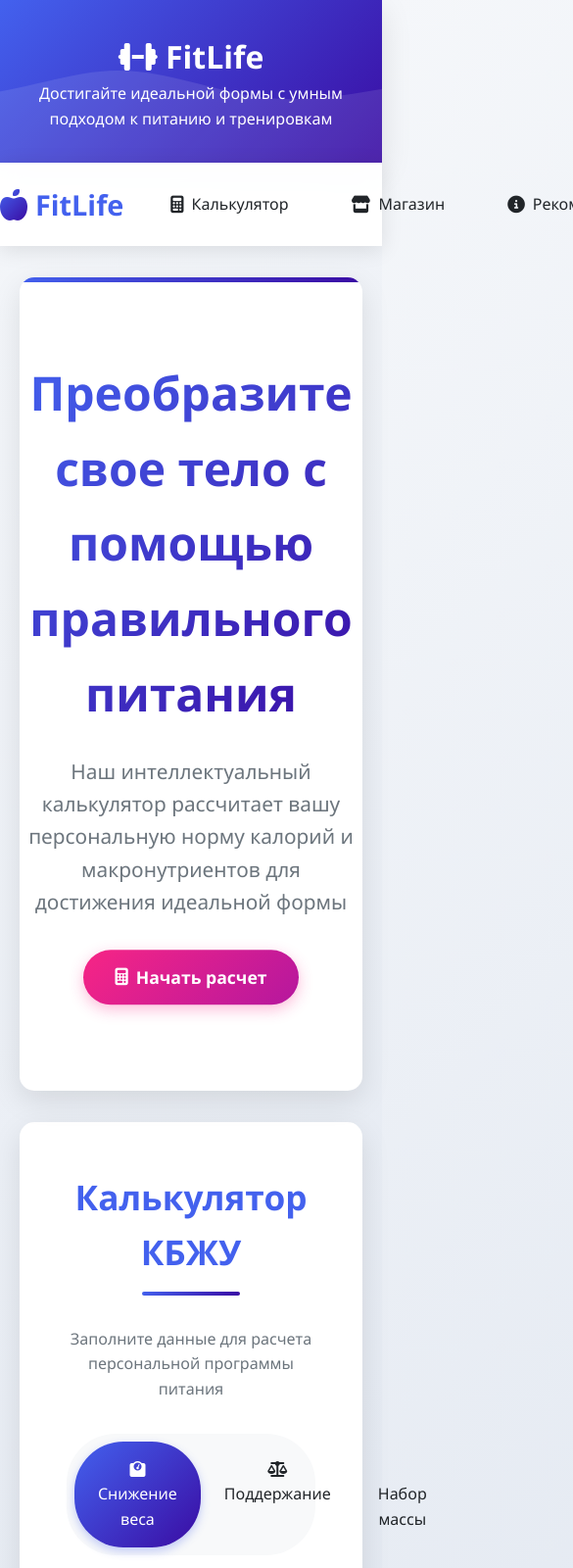
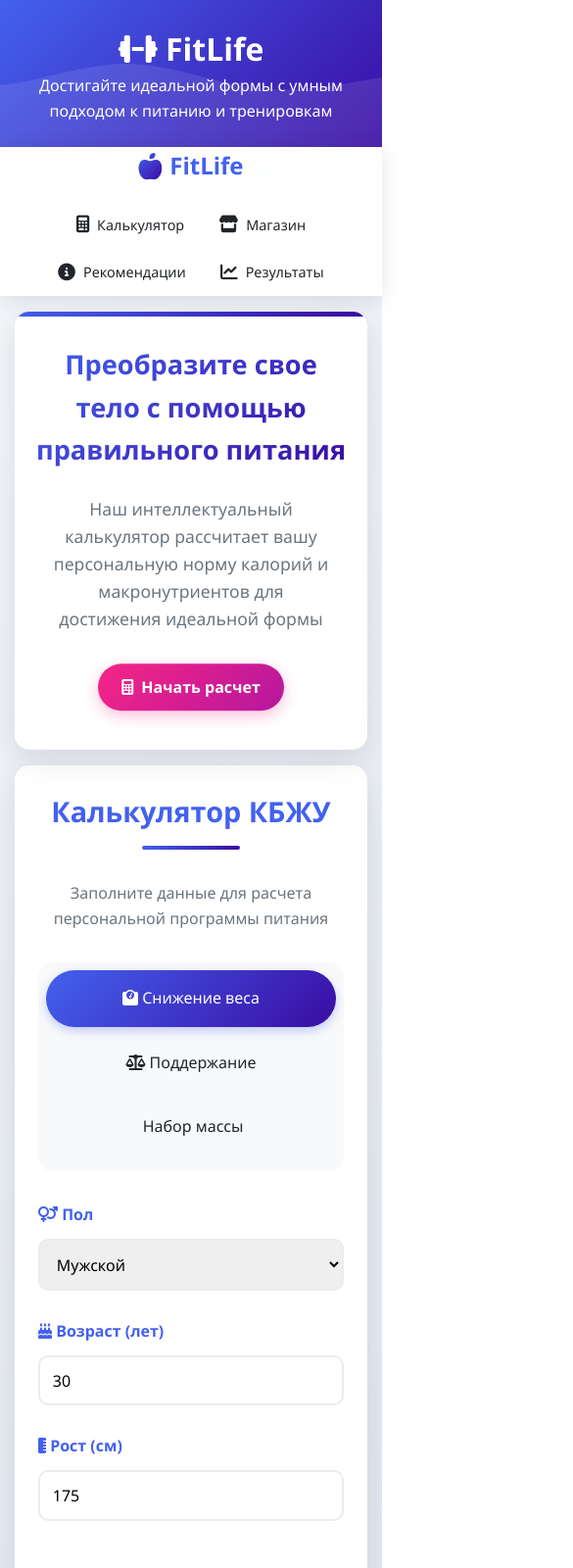
Before and after one commit to d1aszzz/fitlife, a plain HTML site: page index.html in a window 390 px wide. Shown: the top 1600 px of the page at 98% size, 585 px wide, since content can reach past the window. Drawn offline with Linux system fonts and the light colour scheme.

```diff
--- a/index.html
+++ b/index.html
@@ -516,7 +516,107 @@
             100% {
                 transform: translateY(0px);
             }
-        }
+        }/* Мобильная адаптивность */
+@media (max-width: 768px) {
+    .nav-container {
+        flex-direction: column;
+        padding: 1rem 0;
+    }
+
+    .nav-links {
+        margin-top: 1rem;
+        flex-wrap: wrap;
+        justify-content: center;
+    }
+
+    .nav-links li {
+        margin: 0.3rem;
+    }
+
+    .nav-links a {
+        padding: 0.5rem 0.8rem;
+        font-size: 0.9rem;
+    }
+
+    .hero h2 {
+        font-size: 2rem;
+    }
+
+    .hero p {
+        font-size: 1.1rem;
+        padding: 0 1rem;
+    }
+
+    .calculator-section, .info-section, .result-section {
+        padding: 1.5rem;
+    }
+
+    .section-title {
+        font-size: 1.8rem;
+    }
+
+    .goal-tabs {
+        flex-direction: column;
+        border-radius: 15px;
+    }
+
+    .goal-tab {
+        margin-bottom: 0.5rem;
+    }
+
+    .result-grid {
+        grid-template-columns: 1fr;
+        gap: 1rem;
+    }
+
+    .info-cards {
+        grid-template-columns: 1fr;
+        gap: 1.5rem;
+    }
+
+    .footer-content {
+        grid-template-columns: 1fr;
+        gap: 2rem;
+    }
+
+    .container {
+        padding: 0 15px;
+    }
+
+    /* Улучшаем форму для мобильных */
+    input, select {
+        font-size: 16px; /* Предотвращает масштабирование в iOS */
+        padding: 0.8rem;
+    }
+
+    .btn {
+        padding: 0.8rem 1.5rem;
+        font-size: 1rem;
+    }
+}
+
+@media (max-width: 480px) {
+    header {
+        padding: 1.5rem 0;
+    }
+
+    .hero {
+        padding: 2rem 1rem;
+        margin: 1rem auto;
+    }
+
+    .hero h2 {
+        font-size: 1.7rem;
+    }
+
+    .logo {
+        font-size: 1.5rem;
+    }
+
+    .logo i {
+        font-size: 1.7rem;
+    }
+}
     </style>
 </head>
 <body>
@@ -824,5 +924,26 @@
             }
         });
     </script>
+        <script>
+        // Улучшение для мобильных устройств
+        document.addEventListener('touchstart', function() {}, {passive: true});
+
+        // Предотвращение масштабирования при двойном тапе
+        let lastTouchEnd = 0;
+        document.addEventListener('touchend', function(event) {
+            const now = (new Date()).getTime();
+            if (now - lastTouchEnd <= 300) {
+                event.preventDefault();
+            }
+            lastTouchEnd = now;
+        }, false);
+
+        // Улучшение отзывчивости на мобильных
+        document.addEventListener('DOMContentLoaded', function() {
+            if ('ontouchstart' in window) {
+                document.body.classList.add('touch-device');
+            }
+        });
+    </script>
 </body>
 </html>
```
